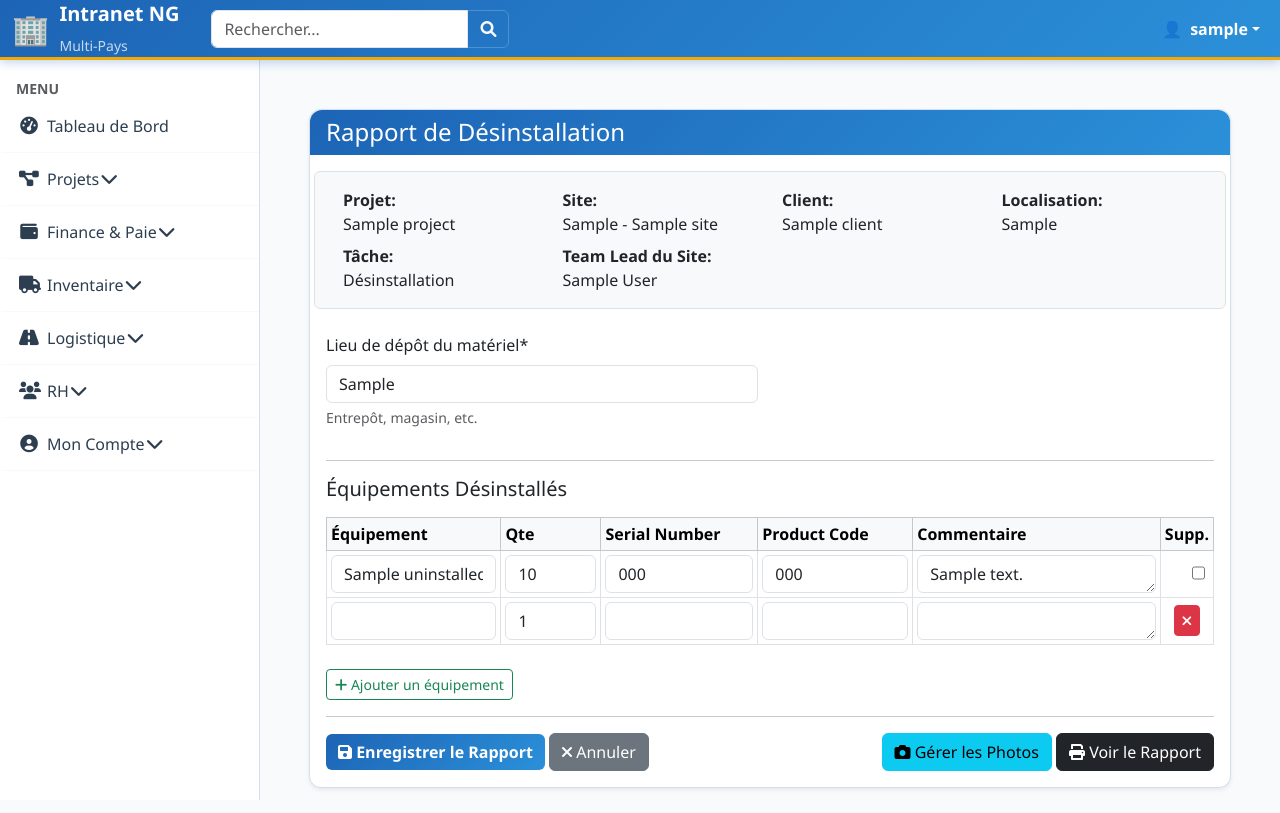
After one commit to Richpr/intranet_international, a Django app: page /projects/task/1/uninstallation-report/ in a window 1280 px wide. The commit adds this page. Run offline with Django 5.2, Linux system fonts and the light colour scheme; a user stored in the database is signed in; data comes from the database, SQL or seed files in the repository; tables that the repository leaves empty hold one stand-in row (values such as "Sample post"); some libraries are stand-ins or nearby versions.

Commit message:
Stopddddd

```diff
--- a/projects/forms.py
+++ b/projects/forms.py
@@ -4,6 +4,7 @@ from django import forms
 from django.forms import (
     ModelForm,
     inlineformset_factory,
+    BaseInlineFormSet, # 💡 AJOUT
 )  # 💡 AJOUT : Import de inlineformset_factory
 from django.forms.widgets import DateInput
 from django.utils.translation import gettext_lazy as _
@@ -23,6 +24,8 @@ from .models import (
     TaskResultType,  # ⬅️ AJOUTEZ CET IMPORT
     TaskType,  # ⬅️ AJOUTEZ AUSSI TaskType SI NÉCESSAIRE
     TaskPhoto,
+    UninstallationReport,    # 💡 AJOUT
+    UninstalledEquipment,  # 💡 AJOUT
 )
 from users.models import CustomUser, Role  # Import des modèles externes
 
@@ -425,3 +428,49 @@ class SimpleTaskUpdateForm(ModelForm):
             task.save()
 
         return task
+
+
+# -----------------------------------------------------------------------------
+# 7. Formulaires de Rapport de Désinstallation (NOUVEAU)
+# -----------------------------------------------------------------------------
+
+class UninstallationReportForm(ModelForm):
+    """
+    Formulaire principal pour le rapport de désinstallation.
+    Ne gère que les champs du rapport lui-même.
+    """
+    class Meta:
+        model = UninstallationReport
+        fields = ['storage_location']
+        widgets = {
+            'storage_location': forms.TextInput(attrs={'class': 'form-control', 'placeholder': _("Entrepôt, magasin, etc.")}),
+        }
+        labels = {
+            'storage_location': _("Lieu de dépôt du matériel"),
+        }
+
+
+class UninstalledEquipmentForm(ModelForm):
+    """
+    Formulaire pour *une seule ligne* d'équipement désinstallé.
+    """
+    class Meta:
+        model = UninstalledEquipment
+        fields = ['equipment_name', 'quantity', 'serial_number', 'product_code', 'comment']
+        widgets = {
+            'equipment_name': forms.TextInput(attrs={'class': 'form-control'}),
+            'quantity': forms.NumberInput(attrs={'class': 'form-control', 'min': '1'}),
+            'serial_number': forms.TextInput(attrs={'class': 'form-control'}),
+            'product_code': forms.TextInput(attrs={'class': 'form-control'}),
+            'comment': forms.Textarea(attrs={'class': 'form-control', 'rows': 1}),
+        }
+
+# Crée le Formset.
+UninstalledEquipmentFormset = inlineformset_factory(
+    UninstallationReport,  # Modèle parent
+    UninstalledEquipment,  # Modèle enfant
+    form=UninstalledEquipmentForm,
+    extra=1,  # Commence avec 1 formulaire vide
+    can_delete=True,
+    min_num=0, # Autorise de n'avoir aucun équipement
+)
--- /dev/null
+++ b/projects/templates/projects/uninstallation_report_form.html
@@ -0,0 +1,211 @@
+{% extends "core/base.html" %}
+{% load i18n %}
+{% load crispy_forms_tags %}
+
+{% block title %}{% trans "Rapport de Désinstallation" %} - {{ task.task_type.name }}{% endblock %}
+
+{% block content %}
+<div class="container-fluid mt-4">
+    <div class="card shadow-sm">
+        <div class="card-header bg-primary text-white">
+            <h4 class="mb-0">{% trans "Rapport de Désinstallation" %}</h4>
+        </div>
+
+        <div class="card-body">
+            <div class="row mb-4 p-3 bg-light rounded border">
+                <div class="col-md-3">
+                    <strong>{% trans "Projet" %}:</strong><br>{{ project.name }}
+                </div>
+                <div class="col-md-3">
+                    <strong>{% trans "Site" %}:</strong><br>{{ site.site_id_client }} - {{ site.name }}
+                </div>
+                <div class="col-md-3">
+                    <strong>{% trans "Client" %}:</strong><br>{{ project.client.name|default:"N/A" }}
+                </div>
+                <div class="col-md-3">
+                    <strong>{% trans "Localisation" %}:</strong><br>{{ site.location|default:"N/A" }}
+                </div>
+                <div class="col-md-3 mt-2">
+                    <strong>{% trans "Tâche" %}:</strong><br>{{ task.task_type.name }}
+                </div>
+                <div class="col-md-3 mt-2">
+                    <strong>{% trans "Team Lead du Site" %}:</strong><br>{{ site.team_lead.get_full_name|default:"N/A" }}
+                </div>
+            </div>
+
+            <form method="post">
+                {% csrf_token %}
+
+                <div class="row">
+                    <div class="col-md-6">
+                        {{ report_form|crispy }}
+                    </div>
+                </div>
+
+                <hr>
+
+                <h5 class="mb-3">{% trans "Équipements Désinstallés" %}</h5>
+
+                <div id="equipment-formset-container">
+
+                    {{ equipment_formset.management_form }}
+
+                    <div class="table-responsive">
+                        <table class="table table-sm table-bordered" id="equipment-table">
+                            <thead class="table-light">
+                                <tr>
+                                    <th>{% trans "Équipement" %}</th>
+                                    <th style="width: 100px;">{% trans "Qte" %}</th>
+                                    <th>{% trans "Serial Number" %}</th>
+                                    <th>{% trans "Product Code" %}</th>
+                                    <th>{% trans "Commentaire" %}</th>
+                                    <th style="width: 50px;">{% trans "Supp." %}</th>
+                                </tr>
+                            </thead>
+                            <tbody id="equipment-formset-body">
+                                {% for form in equipment_formset %}
+                                <tr class="equipment-form-row dynamic-form">
+                                    <td class="p-1">
+                                        {{ form.id }}
+                                        {{ form.equipment_name }}
+                                    </td>
+                                    <td class="p-1">{{ form.quantity }}</td>
+                                    <td class="p-1">{{ form.serial_number }}</td>
+                                    <td class="p-1">{{ form.product_code }}</td>
+                                    <td class="p-1">{{ form.comment }}</td>
+                                    <td class="text-center align-middle">
+                                        {% if form.instance.pk %}
+                                            <div class="form-check d-flex justify-content-center">
+                                                {{ form.DELETE }}
+                                            </div>
+                                        {% else %}
+                                            <button type="button" class="btn btn-danger btn-sm remove-form-row" title="Retirer cette ligne">
+                                                <i class="fas fa-times"></i>
+                                            </button>
+                                        {% endif %}
+                                    </td>
+                                </tr>
+                                {% endfor %}
+                                </tbody>
+                        </table>
+                    </div>
+
+                    <template id="equipment-form-template">
+                        <tr class="equipment-form-row dynamic-form">
+                            <td class="p-1">
+                                {{ equipment_formset.empty_form.id }}
+                                {{ equipment_formset.empty_form.equipment_name }}
+                            </td>
+                             <td class="p-1">{{ equipment_formset.empty_form.quantity }}</td>
+                            <td class="p-1">{{ equipment_formset.empty_form.serial_number }}</td>
+                            <td class="p-1">{{ equipment_formset.empty_form.product_code }}</td>
+                            <td class="p-1">{{ equipment_formset.empty_form.comment }}</td>
+                            <td class="text-center align-middle">
+                                <button type="button" class="btn btn-danger btn-sm remove-form-row" title="Retirer cette ligne">
+                                    <i class="fas fa-times"></i>
+                                </button>
+                            </td>
+                        </tr>
+                        </template>
+                </div>
+
+                <button type="button" id="add-equipment-form" class="btn btn-outline-success btn-sm mt-2">
+                    <i class="fas fa-plus"></i> {% trans "Ajouter un équipement" %}
+                </button>
+
+                <hr>
+
+                <div class="d-flex justify-content-between">
+                    <div>
+                        <button type="submit" class="btn btn-primary">
+                            <i class="fas fa-save"></i> {% trans "Enregistrer le Rapport" %}
+                        </button>
+                        <a href="{% url 'projects:task_update' pk=task.pk %}" class="btn btn-secondary">
+                            <i class="fas fa-times"></i> {% trans "Annuler" %}
+                        </a>
+                    </div>
+                    <div>
+                        <a href="{% url 'projects:task_photo_upload' pk=task.pk %}" class="btn btn-info">
+                            <i class="fas fa-camera"></i> {% trans "Gérer les Photos" %}
+                        </a>
+                        <a href="{% url 'projects:task_report' pk=task.pk %}" class="btn btn-dark" target="_blank">
+                            <i class="fas fa-print"></i> {% trans "Voir le Rapport" %}
+                        </a>
+                    </div>
+                </div>
+            </form>
+        </div>
+    </div>
+</div>
+
+{% endblock %} {% block extra_js %}
+<script>
+document.addEventListener("DOMContentLoaded", function() {
+
+    // Détection du bon préfixe du formset (dynamique)
+    const managementForm = document.querySelector('[name$="TOTAL_FORMS"]');
+    if (!managementForm) {
+        console.error("Formset management form non trouvé !");
+        return;
+    }
+    // ex: "uninstalledequipments-TOTAL_FORMS" -> "uninstalledequipments"
+    const formsetPrefix = managementForm.name.split('-')[0];
+    const totalFormsInput = document.getElementById(`id_${formsetPrefix}-TOTAL_FORMS`);
+
+    const addFormBtn = document.getElementById("add-equipment-form");
+    const formsetBody = document.getElementById("equipment-formset-body");
+    const formTemplate = document.getElementById("equipment-form-template");
+
+
+    // 1. Fonction pour "Ajouter un formulaire"
+    addFormBtn.addEventListener("click", function() {
+        const newFormHtml = formTemplate.innerHTML.replace(/__prefix__/g, totalFormsInput.value);
+        const newFormRow = document.createElement("tr");
+        newFormRow.className = "equipment-form-row dynamic-form";
+        newFormRow.innerHTML = newFormHtml;
+
+        formsetBody.appendChild(newFormRow);
+
+        // Mettre à jour le compteur
+        totalFormsInput.value = parseInt(totalFormsInput.value) + 1;
+    });
+
+    // 2. Fonction pour "Supprimer un formulaire" (délégation d'événement)
+    formsetBody.addEventListener("click", function(e) {
+        const removeBtn = e.target.closest(".remove-form-row");
+        if (removeBtn) {
+            const rowToRemove = removeBtn.closest(".equipment-form-row");
+            if (rowToRemove) {
+                rowToRemove.remove();
+
+                // Mettre à jour les index est crucial si on supprime au milieu
+                updateFormIndices();
+            }
+        }
+    });
+
+    // 3. Fonction pour mettre à jour les index
+    function updateFormIndices() {
+        const rows = formsetBody.getElementsByClassName("dynamic-form");
+        for (let i = 0; i < rows.length; i++) {
+            const inputs = rows[i].querySelectorAll('input, select, textarea');
+            inputs.forEach(input => {
+                // Remplace 'formsetPrefix-N-' par 'formsetPrefix-i-'
+                const nameRegex = new RegExp(formsetPrefix + '-\\d+-');
+                const idRegex = new RegExp('id_s*' + formsetPrefix + '-\\d+-'); // Accepte id_ ou id_s_
+
+                if (input.name) {
+                    input.name = input.name.replace(nameRegex, formsetPrefix + '-' + i + '-');
+                }
+                if (input.id) {
+                    input.id = input.id.replace(idRegex, 'id_' + formsetPrefix + '-' + i + '-');
+                }
+            });
+        }
+        // Mettre à jour le total
+        totalFormsInput.value = rows.length;
+    }
+
+});
+</script>
+{% endblock %}
--- a/projects/urls.py
+++ b/projects/urls.py
@@ -12,6 +12,7 @@ from .views import (
     ProjectTableView,
     TaskPhotoUploadView,
     SiteDetailView,
+    UninstallationReportView, # 💡 AJOUT
 )
 from projects.models import Site, Task
 
@@ -68,6 +69,13 @@ urlpatterns = [
         name="task_photo_upload",
     ),
     path("task/<int:pk>/report/", views.TaskReportView.as_view(), name="task_report"),
+
+    path(
+        "task/<int:task_pk>/uninstallation-report/",
+        views.UninstallationReportView.as_view(),
+        name="uninstallation_report",
+    ),
+
     path('task/photo/<int:pk>/delete/', views.task_photo_delete, name='task_photo_delete'),
 
     # 5. INTERFACE INSPECTION
--- a/projects/views.py
+++ b/projects/views.py
@@ -6,6 +6,7 @@ from django.views.generic import (
     CreateView,
     UpdateView,
     TemplateView,
+    View, # 💡 AJOUT
 )
 from django.contrib.auth.mixins import (
     LoginRequiredMixin,
@@ -13,7 +14,8 @@ from django.contrib.auth.mixins import (
     UserPassesTestMixin,
 )
 from users.models import Country, CustomUser
-from django.shortcuts import get_object_or_404, redirect
+
+from django.shortcuts import get_object_or_404, redirect, render # 💡 AJOUT de render
 from django.db import transaction, IntegrityError
 from django.db.models import (
     Count,
@@ -33,8 +35,12 @@ from .forms import (
     InspectionForm,
     SiteRadioConfigurationFormset,
 )
+
+# 💡 AJOUTEZ CETTE LIGNE
+from django.utils.translation import gettext_lazy as _
 from django.views.generic import FormView
-from .forms import TaskPhotoForm, SimpleTaskUpdateForm
+
+from .forms import TaskPhotoForm, SimpleTaskUpdateForm, UninstallationReportForm,  UninstalledEquipmentFormset  # 💡 AJOUT
 from .models import (
     Project,
     Site,
@@ -42,9 +48,14 @@ from .models import (
     Inspection,
     TransmissionLink,
     TaskPhoto,
+    UninstallationReport,     # 💡 AJOUT
+    UninstalledEquipment,   # 💡 AJOUT
 )  # ⬅️ AJOUTER TaskPhoto
+
 from django.views.decorators.http import require_POST
 from django.contrib.auth.decorators import login_required
+
+
 
 # =================================================================
 # 1. MIXINS DE CONTRÔLE D'ACCÈS ET D'ISOLATION DE PAYS
@@ -1036,6 +1047,16 @@ class TaskReportView(CountryIsolationMixin, DetailView):
         context["site"] = task.site
         context["project"] = task.site.project
         context["photos"] = task.task_images.all()
+
+        # 💡 AJOUT : Charger le rapport de désinstallation s'il existe
+        try:
+            context["uninstallation_report"] = task.uninstallation_report
+            context["uninstalled_equipment"] = context["uninstallation_report"].uninstalled_equipments.all()
+        except UninstallationReport.DoesNotExist:
+            context["uninstallation_report"] = None
+            context["uninstalled_equipment"] = None
+
+
         return context
 
 
@@ -1152,3 +1173,97 @@ def task_photo_delete(request, pk):
         messages.error(request, f"Erreur lors de la suppression de la photo : {e}")
 
     return redirect('projects:task_update', pk=task.pk)
+
+
+# 8. VUE DE GESTION DU RAPPORT DE DESINSTALLATION (NOUVEAU)
+# =================================================================
+
+class UninstallationReportView(LoginRequiredMixin, UserPassesTestMixin, View):
+    """
+    Vue pour créer/modifier un rapport de désinstallation (OneToOne avec Task)
+    et gérer ses équipements (inline formset).
+    """
+    template_name = "projects/uninstallation_report_form.html"
+
+    def setup(self, request, *args, **kwargs):
+        """Récupère la tâche parente avant tout."""
+        super().setup(request, *args, **kwargs)
+        self.task = get_object_or_404(Task, pk=self.kwargs["task_pk"])
+
+    def test_func(self):
+        """Vérifie les permissions (copié de TaskUpdateView)."""
+        user = self.request.user
+        task = self.task
+        if user.is_superuser:
+            return True
+        if user == task.site.project.coordinator:
+            return True
+        if task.site.project.country.id in user.active_country_ids and user.is_cm:
+            return True
+        if task.site.team_lead == user:
+            return True
+        if task.assigned_to == user:
+            return True
+        return False
+
+    def get_report_object(self):
+        """Tente de récupérer le rapport, ou en crée un en mémoire."""
+        try:
+            report = self.task.uninstallation_report
+        except UninstallationReport.DoesNotExist:
+            report = UninstallationReport(task=self.task)
+        return report
+
+    def get(self, request, *args, **kwargs):
+        """Gère l'affichage du formulaire."""
+        report = self.get_report_object()
+
+        report_form = UninstallationReportForm(instance=report)
+        equipment_formset = UninstalledEquipmentFormset(instance=report)
+
+        context = {
+            "task": self.task,
+            "site": self.task.site,
+            "project": self.task.site.project,
+            "report": report,
+            "report_form": report_form,
+            "equipment_formset": equipment_formset,
+        }
+        return render(request, self.template_name, context)
+
+    def post(self, request, *args, **kwargs):
+        """Gère la soumission du formulaire."""
+        report = self.get_report_object()
+
+        report_form = UninstallationReportForm(request.POST, instance=report)
+        equipment_formset = UninstalledEquipmentFormset(request.POST, instance=report)
+
+        if report_form.is_valid() and equipment_formset.is_valid():
+            with transaction.atomic():
+                # Sauvegarder le rapport
+                report_instance = report_form.save(commit=False)
+                if not report_instance.pk:  # Si c'est une création
+                    report_instance.task = self.task
+                    report_instance.created_by = request.user
+                report_instance.save()
+
+                # Sauvegarder les équipements liés
+                equipment_formset.instance = report_instance
+                equipment_formset.save()
+
+            messages.success(request, _("Rapport de désinstallation mis à jour."))
+
+            # Rediriger vers la page de mise à jour de la tâche
+            return redirect("projects:task_update", pk=self.task.pk)
+
+        # En cas d'erreur
+        context = {
+            "task": self.task,
+            "site": self.task.site,
+            "project": self.task.site.project,
+            "report": report,
+            "report_form": report_form,
+            "equipment_formset": equipment_formset,
+        }
+        messages.error(request, _("Erreur lors de la sauvegarde. Vérifiez les champs."))
+        return render(request, self.template_name, context)
```
Also changed, not shown: apport.txt (+23 -2 lines), projects/models.py (+13 -1 lines), projects/templates/projects/task_report.html (+60 -1 lines), projects/templates/projects/task_update_advanced.html (+15 -2 lines), projects/migrations/0028_uninstalledequipment_quantity.py (added).
